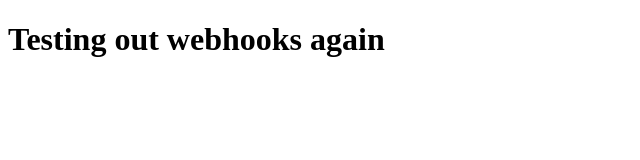
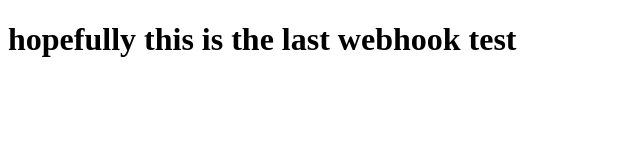
Before and after one commit to Themoonset/themoonset.net, a plain HTML site: page index.html in a window 1280 px wide. Shown: the whole page, without its empty margins (0-640 px from the left). Drawn offline with Linux system fonts and the light colour scheme.

Commit message:
hopefully this is the last webhook test

```diff
--- a/index.html
+++ b/index.html
@@ -9,7 +9,7 @@
 </head>
 <body>
     <h1>
-        Testing out webhooks again
+        hopefully this is the last webhook test
     </h1>
     <script src="script.js"></script>
 </body>
```
